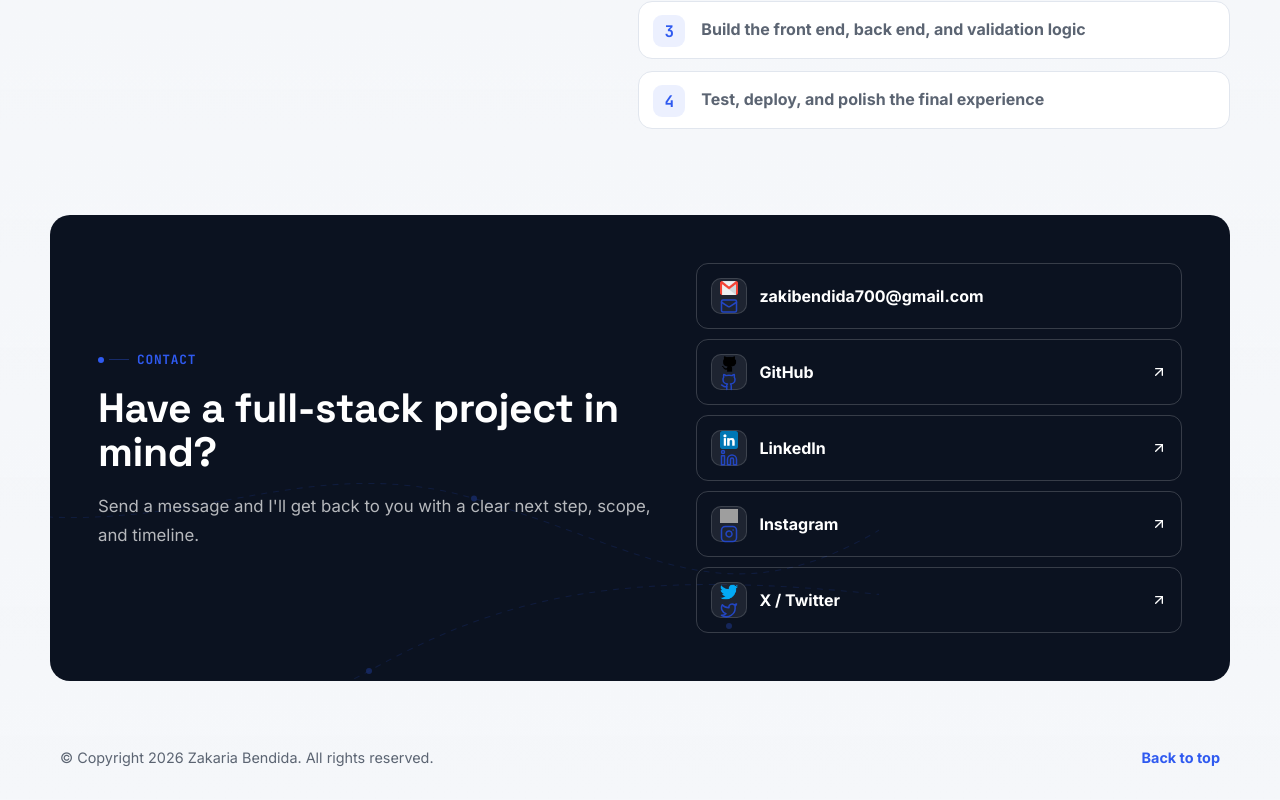
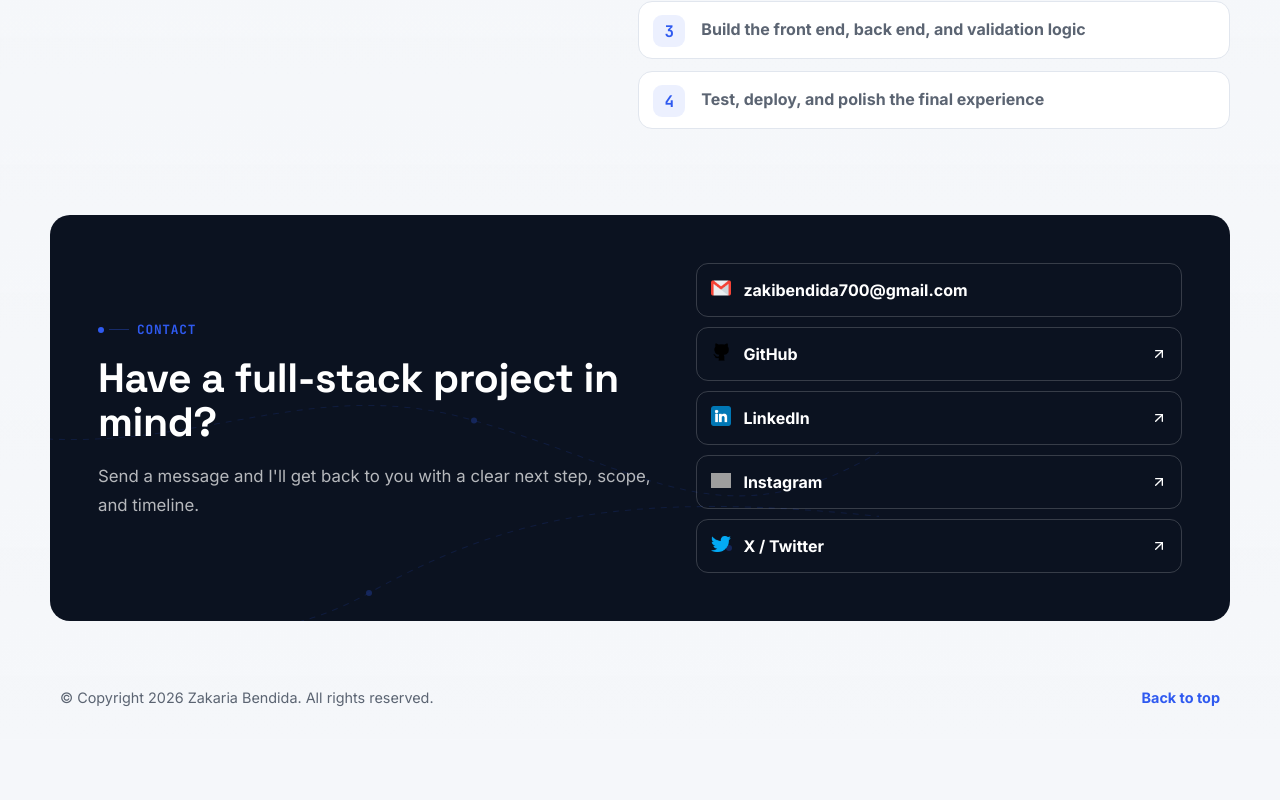
Before and after one commit to Zakaria-Bendida/Portfolio, a React (Vite) app: page / in a window 1280 px wide. Shown: the part 6028-6828 px from the top of the page. After the commit the page ends 6768 px from the top, so only its background shows below. Built offline with nearby package versions, Linux system fonts and the light colour scheme; grey boxes are pictures that could not be loaded.

Commit message:
fix the contact section

```diff
--- a/src/styles.css
+++ b/src/styles.css
@@ -594,31 +594,6 @@ h3 {
 .contact-link .social-icon-img {
   width: 20px;
   height: 20px;
-}
-.contact-icon-badge {
-  display: grid;
-  place-items: center;
-  width: 36px;
-  height: 36px;
-  flex: 0 0 auto;
-  border-radius: 10px;
-  background: rgba(255, 255, 255, 0.08);
-  border: 1px solid rgba(255, 255, 255, 0.14);
-}
-
-.contact-icon-badge .social-icon-img {
-  width: 18px;
-  height: 18px;
-  object-fit: contain;
-}
-
-.contact-icon-badge .social-icon-fallback {
-  display: grid;
-  place-items: center;
-}
-
-.contact-icon-badge .social-icon-fallback svg {
-  color: var(--accent-strong);
 }
 
 /* ---------- generic sections ---------- */
```
